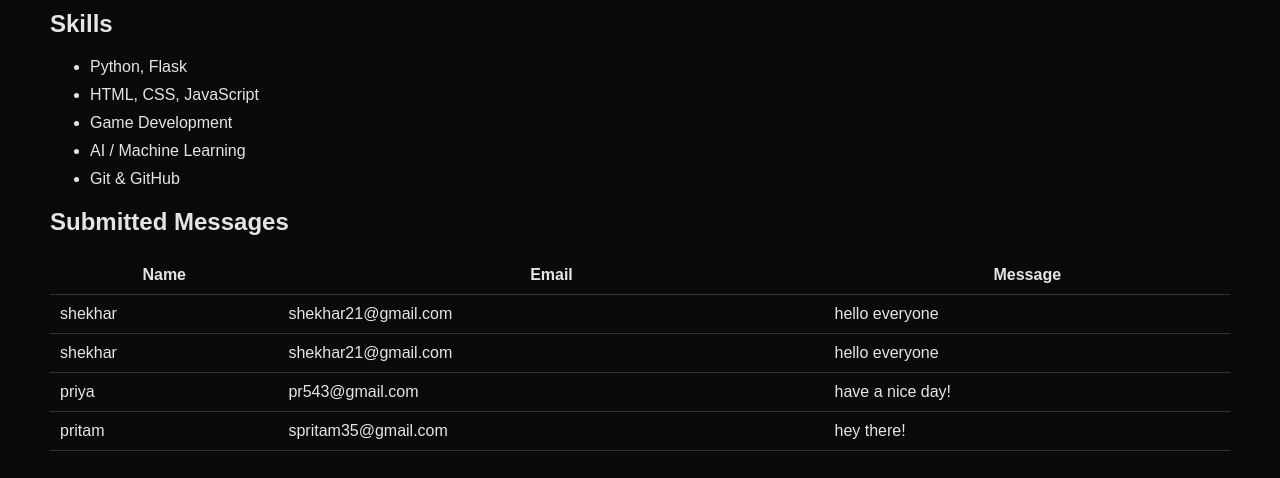
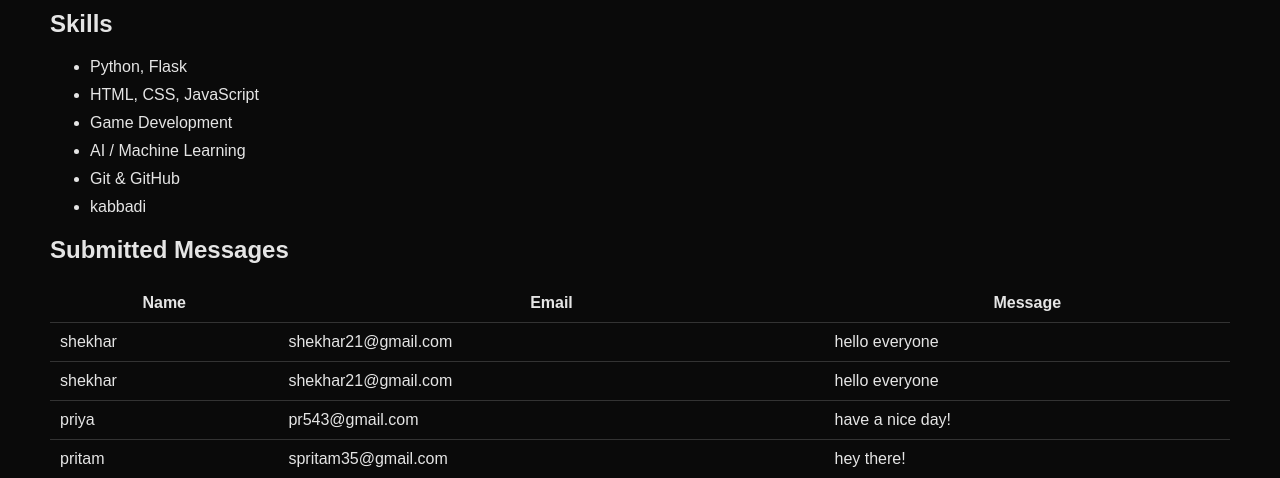
Before and after one commit to chandershekhar302006/portfolio-website, a Flask app: page /about in a window 1280 px wide. Shown: the part 303-781 px from the top of the page. Before the commit the page ends 754 px from the top, so only its background shows below. Run offline with Flask 3, Linux system fonts and the light colour scheme; data comes from the database, SQL or seed files in the repository.

Commit message:
Update about.html

```diff
--- a/templates/about.html
+++ b/templates/about.html
@@ -31,6 +31,7 @@
     <li>Game Development</li>
     <li>AI / Machine Learning</li>
     <li>Git & GitHub</li>
+    <li>kabbadi</li>
   </ul>
 
   <h2>Submitted Messages</h2>
```
